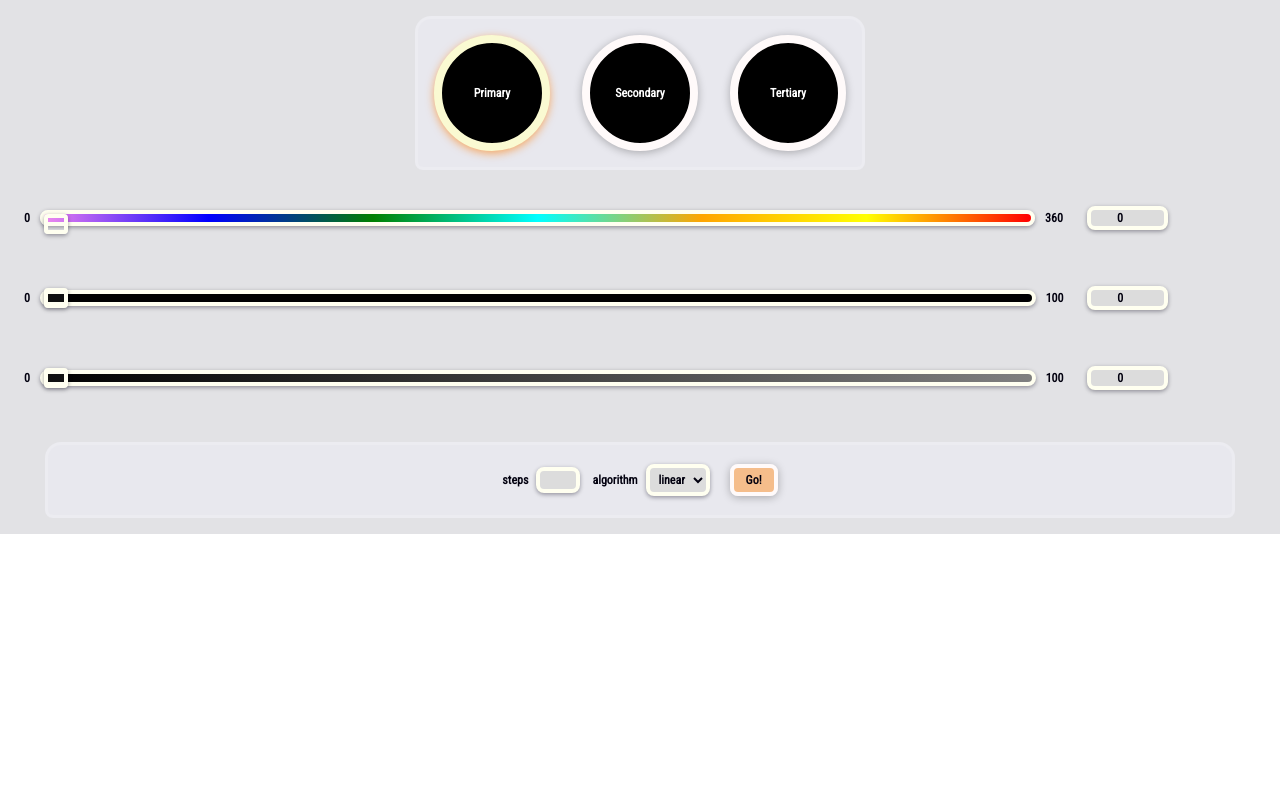
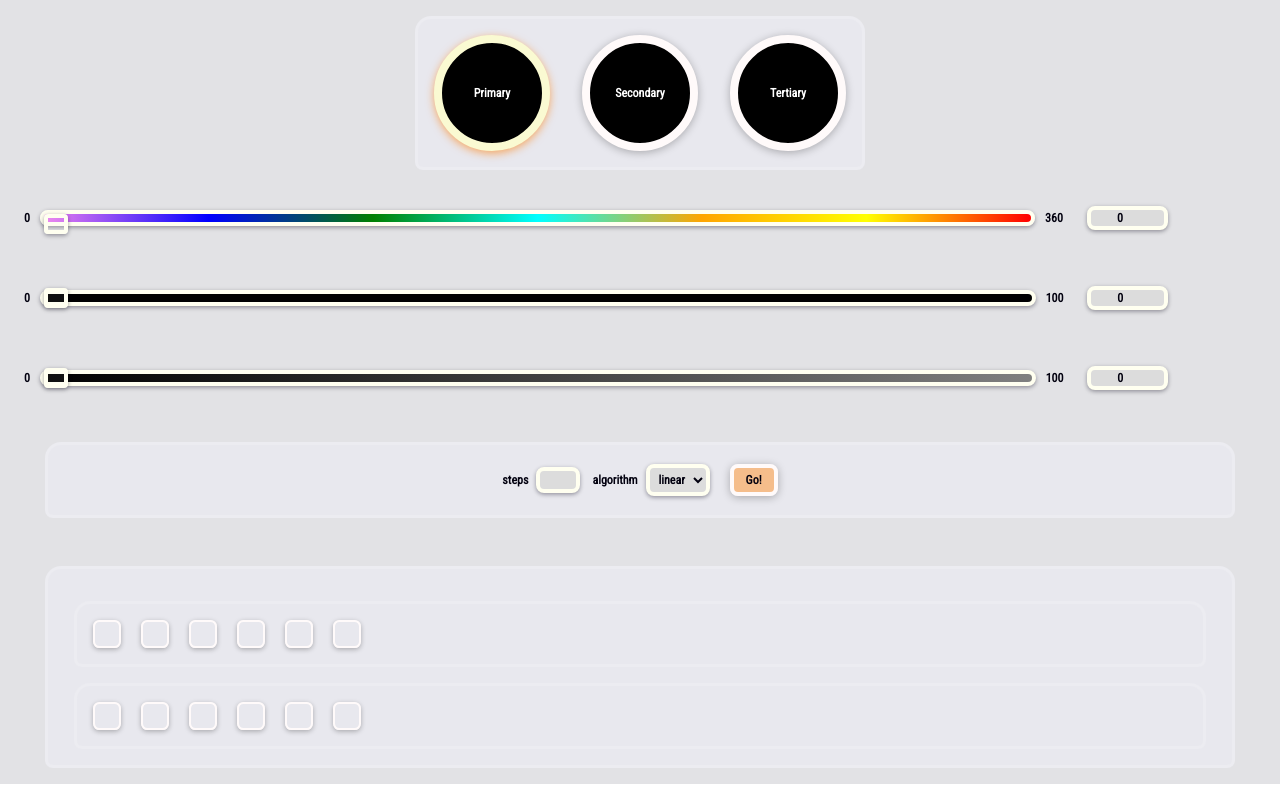
Before and after one commit to heartyhardy/catchy-colors, a React (Create React App) app: page / in a window 1280 px wide. Built offline with nearby package versions, Linux system fonts and the light colour scheme.

Commit message:
Added generated color slots

```diff
--- a/src/components/color-picker/color-picker.js
+++ b/src/components/color-picker/color-picker.js
@@ -6,6 +6,7 @@ import HuePicker from './hue-picker/hue-picker';
 import SaturationPicker from './saturation-picker/saturation-picker';
 import BrightnessPicker from './brightness-picker/brightness-picker';
 import GenControls from '../gen-controls/gen-controls';
+import GenColors from '../gen-colors/gen-colors';
 
 const ColorPicker = props => {
 
@@ -137,6 +138,8 @@ const ColorPicker = props => {
             />
 
             <GenControls />
+
+            <GenColors />
         </Aux>
     )
 }
--- /dev/null
+++ b/src/components/gen-color-slot/gen-color-slot.css
@@ -0,0 +1,9 @@
+.gen-color-slot-main{
+    width: 1.5rem;
+    height: 1.5rem;
+    background-color: transparent;
+    border-radius: .4rem;
+    border: .175rem solid snow;
+    box-shadow: 0 .1rem .3rem #00000046;
+    cursor: pointer;
+}
--- /dev/null
+++ b/src/components/gen-color-slot/gen-color-slot.js
@@ -0,0 +1,13 @@
+import React from 'react';
+import './gen-color-slot.css';
+import Aux from '../hoc/auxilary';
+
+const GenColorSlot = props => (
+    <Aux
+        className="gen-color-slot-main"
+        style={{}}
+    >
+    </Aux>
+)
+
+export default GenColorSlot
--- /dev/null
+++ b/src/components/gen-colors/gen-colors.css
@@ -0,0 +1,30 @@
+.gen-colors-main{
+    display: flex;
+    flex-direction: column;
+    justify-content: center;
+    align-items: center;
+    justify-self: center;
+    max-width: 100%;
+    width: calc(95% - 4rem);
+    height: auto;
+    padding: 1rem;
+    margin: 1rem 0 1rem 0;
+    border: .2rem solid #ececf1;
+    border-radius: 1rem 1rem .5rem .5rem;
+    background-color: #e8e8ee;
+}
+
+.gen-colors-dark,
+.gen-colors-light
+{
+    display: grid;
+    grid-template-columns: repeat(auto-fit, minmax(1rem, 2rem));
+    grid-gap: 1rem;
+    width: 95%;
+    height: auto;
+    padding: 1rem;
+    margin-top: 1rem;
+    justify-self: center;
+    border: .2rem solid #ececf1;
+    border-radius: 1rem 1rem .5rem .5rem;
+}
--- /dev/null
+++ b/src/components/gen-colors/gen-colors.js
@@ -0,0 +1,38 @@
+import React from 'react';
+import './gen-colors.css';
+import Aux from '../hoc/auxilary';
+import GenColorSlot from '../gen-color-slot/gen-color-slot';
+
+const GenColors = props => (
+    <Aux
+        className="gen-colors-main"
+    >
+        <div
+            className="gen-colors-dark"
+        >
+            <GenColorSlot />
+            <GenColorSlot />
+            <GenColorSlot />
+            <GenColorSlot />
+            <GenColorSlot />
+            <GenColorSlot />
+
+        </div>
+
+        <div
+            className="gen-colors-light"
+        >
+            <GenColorSlot />
+            <GenColorSlot />
+            <GenColorSlot />
+            <GenColorSlot />
+            <GenColorSlot />
+            <GenColorSlot />
+
+        </div>
+
+
+    </Aux>
+)
+
+export default GenColors
```
